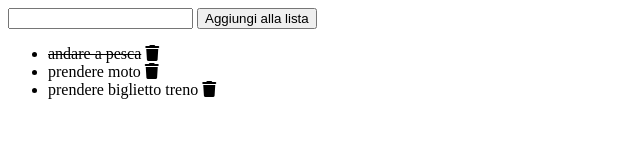
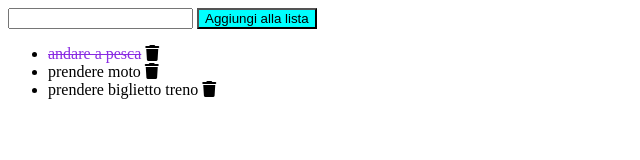
Before and after one commit to pacimarco/vue-todolist, a plain HTML site: page index.html in a window 1280 px wide. Shown: the whole page, without its empty margins (0-640 px from the left). Drawn offline with nearby package versions, Linux system fonts and the light colour scheme.

Commit message:
piccole modifiche css

```diff
--- a/css/style.css
+++ b/css/style.css
@@ -1,4 +1,9 @@
 .striker{
     text-decoration: line-through;
+    color: blueviolet;
+}
 
+.btn{
+    color: black;
+    background-color: aqua;
 }
--- a/index.html
+++ b/index.html
@@ -12,7 +12,7 @@
 
     <div id="app">
         <input type="text" v-model="newToDo" @keyup.enter="addToDo" />
-        <button @click="addToDo">Aggiungi alla lista</button>
+        <button class="btn" @click="addToDo">Aggiungi alla lista</button>
         <ul>
             <li v-for="(todo,indice) in toDos">
                 <span v-bind:class="todo.done?'striker':''">{{todo.text}}</span>
```
